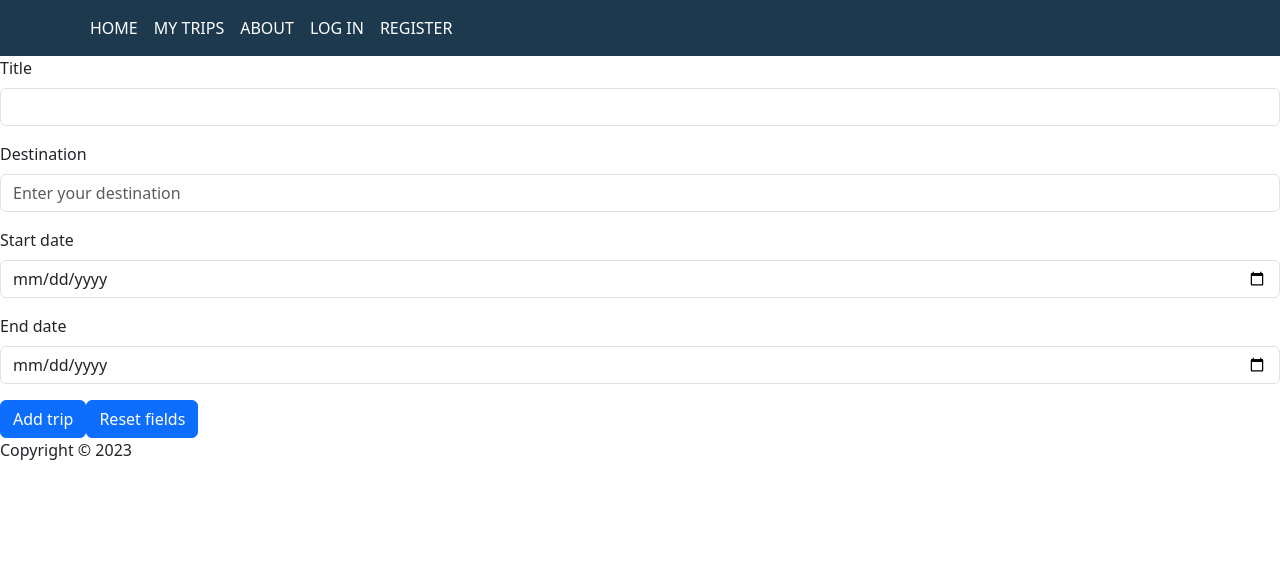
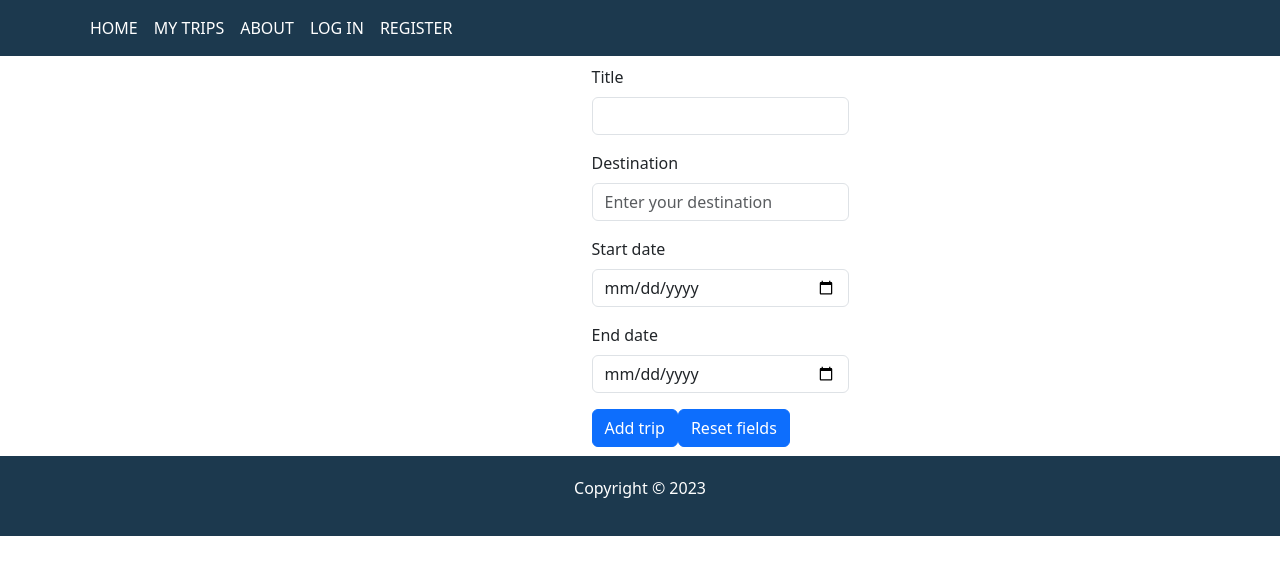
Before and after one commit to StephanieV7/React-JS-exam-project, a React (Vite) app in the folder client/: page /addTrip in a window 1280 px wide. Shown: the top 574 px of the page. Built offline with nearby package versions, Linux system fonts and the light colour scheme.

Commit message:
add css to TripsList, footer, Add button

```diff
--- /dev/null
+++ b/client/public/styles/containers.css
@@ -0,0 +1,23 @@
+.main-container {
+  display: flex;
+  justify-content: center;
+  align-items: center;
+  min-height: 50vh ;
+  padding-left: 20vh;
+  /* Set a minimum height to take up the full viewport height */
+}
+
+.button-container {
+  display: flex !important;
+  justify-content: flex-end !important;
+  align-items: center !important;
+  height: 10vh !important;
+  /* Set the height of the container to 100% of the viewport height */
+  padding-right: 250px !important;
+  /* Optional: Add some padding to the right for spacing */
+}
+
+.add-trip-button{
+  font-size: 20px !important;
+  padding: 10px 20px !important;
+}
--- /dev/null
+++ b/client/public/styles/footer.css
@@ -0,0 +1,7 @@
+.footer {
+    margin-top: auto;
+    background-color: #1c394e;
+    padding: 20px;
+    text-align: center;
+    color: white;
+  }
--- a/client/public/styles/style.css
+++ b/client/public/styles/style.css
@@ -1,2 +1,4 @@
 @import "navBar.css";
 @import "trip-cards.css";
+@import "containers.css";
+@import "footer.css"
--- a/client/public/styles/trip-cards.css
+++ b/client/public/styles/trip-cards.css
@@ -20,7 +20,7 @@
 }
 
 .custom-card .btn-primary {
-    background-color: rgb(83, 46, 75);
+    background-color: #1c394e;
     /* Example button background color */
     border-color: #3498db;
     /* Example button border color */
--- a/client/src/App.jsx
+++ b/client/src/App.jsx
@@ -1,7 +1,7 @@
 import { Routes, Route, useNavigate } from 'react-router-dom'
 
 
-import NavBar from './components/navBar/NavBar2';
+import NavBar from './components/navBar/NavBar';
 import Header from "./components/header/Header";
 import AllTrips from "./components/tripsList/TripsList";
 import About from './components/about/About';
--- a/client/src/components/footer/Footer.jsx
+++ b/client/src/components/footer/Footer.jsx
@@ -5,7 +5,7 @@ export default function Footer() {
 
             <div className="footer">
 
-                            <p className="p-small">
+                            <p >
                                 Copyright © 2023
                             </p>
                         </div>
--- a/client/src/components/navBar/NavBar.jsx
+++ b/client/src/components/navBar/NavBar.jsx
@@ -1,45 +1,25 @@
+import Container from 'react-bootstrap/Container';
+import Nav from 'react-bootstrap/Nav';
+import Navbar from 'react-bootstrap/Navbar';
 import { Link } from 'react-router-dom';
+import "bootstrap/dist/css/bootstrap.min.css";
 
 export default function NavBar() {
-    return (
-
-  <nav className="navbar navbar-expand-md navbar-dark navbar-custom fixed-top">
-
-
-  <div className="collapse navbar-collapse" id="navbarsExampleDefault">
-    <ul className="navbar-nav ml-auto">
-      <li className="nav-item">
-        <Link  className="nav-link page-scroll" to="/">
-          HOME
-        </Link>
-      </li>
-      <li className="nav-item">
-        <Link className="nav-link page-scroll" to="/trips">
-          MY TRIPS
-        </Link>
-      </li>
-
-
-
-      <li className="nav-item">
-        <Link className="nav-link page-scroll" to="/about">
-         ABOUT
-        </Link>
-      </li>
-      <li className="nav-item">
-        <Link className="nav-link page-scroll" to="/login">
-          LOG IN
-        </Link>
-      </li>
-      <li className="nav-item">
-        <Link className="nav-link page-scroll" to="/register">
-          REGISTER
-        </Link>
-      </li>
-    </ul>
-
-  </div>
-</nav>
-
-    )
+  return (
+    <Navbar expand="lg" className="navbar-custom">
+      <Container>
+        {/* <Navbar.Brand href="#home">React-Bootstrap</Navbar.Brand> */}
+        <Navbar.Toggle aria-controls="basic-navbar-nav" />
+        <Navbar.Collapse id="basic-navbar-nav">
+          <Nav className="me-auto">
+            <Nav.Link as={Link} to={'/'} >HOME</Nav.Link>
+            <Nav.Link as={Link} to={'/trips'} >MY TRIPS</Nav.Link>
+            <Nav.Link as={Link} to={'/about'} >ABOUT</Nav.Link>
+            <Nav.Link as={Link} to={'/login'} >LOG IN</Nav.Link>
+            <Nav.Link as={Link} to={'/register'} >REGISTER</Nav.Link>
+          </Nav>
+        </Navbar.Collapse>
+      </Container>
+    </Navbar>
+  );
 }
--- a/client/src/components/navBar/NavBar2.jsx
+++ /dev/null
@@ -1,25 +0,0 @@
-import Container from 'react-bootstrap/Container';
-import Nav from 'react-bootstrap/Nav';
-import Navbar from 'react-bootstrap/Navbar';
-import { Link } from 'react-router-dom';
-import "bootstrap/dist/css/bootstrap.min.css";
-
-export default function NavBar() {
-  return (
-    <Navbar expand="lg" className="navbar-custom">
-      <Container>
-        {/* <Navbar.Brand href="#home">React-Bootstrap</Navbar.Brand> */}
-        <Navbar.Toggle aria-controls="basic-navbar-nav" />
-        <Navbar.Collapse id="basic-navbar-nav">
-          <Nav className="me-auto">
-            <Nav.Link as={Link} to={'/'} >HOME</Nav.Link>
-            <Nav.Link as={Link} to={'/trips'} >MY TRIPS</Nav.Link>
-            <Nav.Link as={Link} to={'/about'} >ABOUT</Nav.Link>
-            <Nav.Link as={Link} to={'/login'} >LOG IN</Nav.Link>
-            <Nav.Link as={Link} to={'/register'} >REGISTER</Nav.Link>
-          </Nav>
-        </Navbar.Collapse>
-      </Container>
-    </Navbar>
-  );
-}
--- a/client/src/components/tripsList/AddTripModal.jsx
+++ b/client/src/components/tripsList/AddTripModal.jsx
@@ -35,7 +35,9 @@ export default function AddTripModal() {
   }
 
   return (
-    <Form>
+    <div className='main-container'>
+
+      <Form>
 
       <Form.Group className="mb-3" >
         <Form.Label>Title</Form.Label>
@@ -85,5 +87,7 @@ export default function AddTripModal() {
         Reset fields
       </Button>
     </Form>
+    </div>
+
   );
 }
--- a/client/src/components/tripsList/TripsList.jsx
+++ b/client/src/components/tripsList/TripsList.jsx
@@ -1,8 +1,8 @@
 import { useEffect, useState } from "react";
 import TripTemplate from "./tripTemplate/TripTemplate"
 import * as tripService from '../../services/tripService'
-import { useNavigate} from "react-router-dom";
-import { Button } from "react-bootstrap";
+import { useNavigate } from "react-router-dom";
+import { Button, Stack } from "react-bootstrap";
 
 
 export default function AllTrips(props) {
@@ -20,15 +20,20 @@ export default function AllTrips(props) {
 
     return (
         <>
-           <Button variant="outline-info" onClick={onClickAddTrip}>Add trip</Button>{' '}
 
+            <div className="button-container">
+                <Button className='add-trip-button' variant="outline-info" onClick={onClickAddTrip}>Add new trip</Button>{' '}
 
-            <div className="all-trips">
-                <ul>
-                {
-                    trips.map(trip=> <TripTemplate key={trip._id} {...trip} />)
-                }
-                </ul>
+            </div>
+
+            <div className="main-container">
+                <Stack gap={3}>
+                    {
+                        trips.map(trip => <TripTemplate key={trip._id} {...trip} />)
+                    }
+
+                </Stack>
+
             </div>
 
         </>
--- a/client/src/components/tripsList/tripTemplate/TripTemplate.jsx
+++ b/client/src/components/tripsList/tripTemplate/TripTemplate.jsx
@@ -3,8 +3,9 @@ import { Link } from "react-router-dom"
 
 export default function TripTemplate({ _id, title, destination, startDate, endDate }) {
     return (
+        <div key={_id} className="p-2">
             <Card className="custom-card" style={{ width: '18rem' }}>
-            <Card.Img variant="top" src="/public/images/travel-photo.jpeg" />
+                <Card.Img variant="top" src="/images/travel-photo.jpeg" />
                 <Card.Body>
                     <Card.Title>{title}</Card.Title>
                     <Card.Text>
@@ -15,16 +16,6 @@ export default function TripTemplate({ _id, title, destination, startDate, endDa
                     <Button as={Link} to={`/trips/${_id}`} variant="primary">Details</Button>
                 </Card.Body>
             </Card>
+        </div>
     )
 }
-
-
-
-// <div className="trip-template">
-// <h1>{title}</h1>
-// <h3>Destination:</h3>
-// <ul>
-//     <h4>{destination}</h4>
-// </ul>
-// <h3>From {startDate} to {endDate}</h3>
-// </div>
```
Lines whose indentation alone changed are shown as unchanged.
